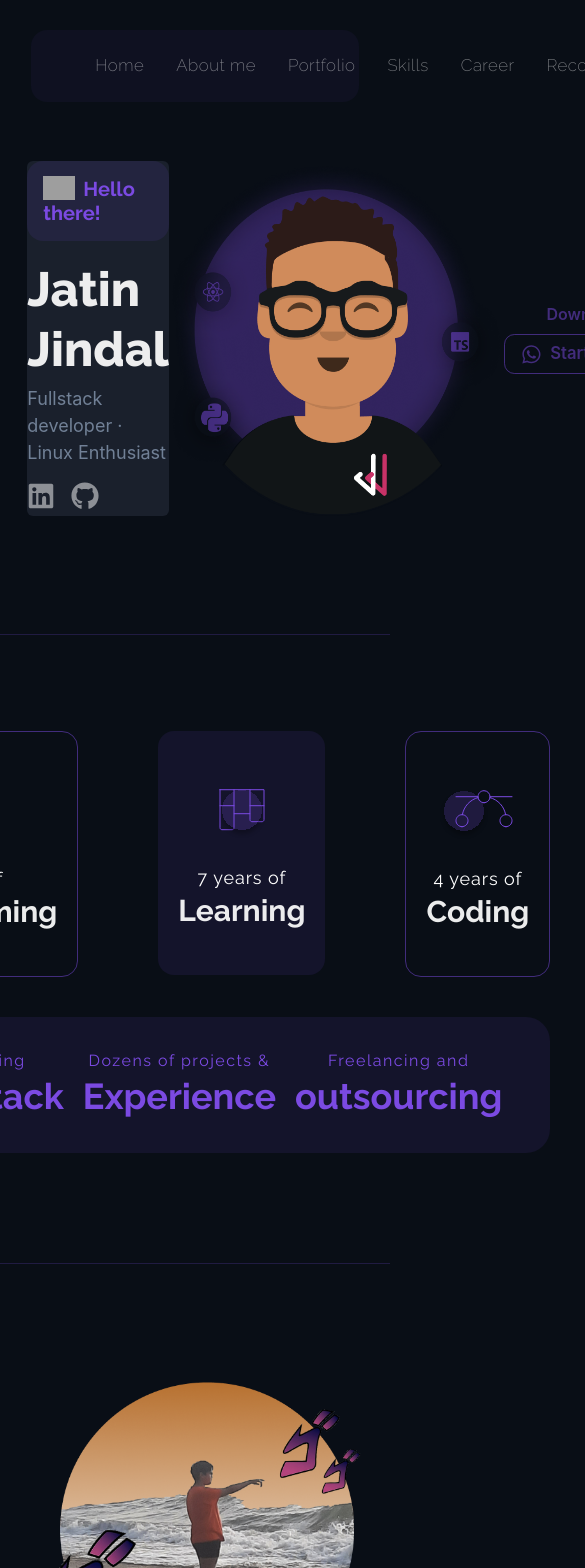
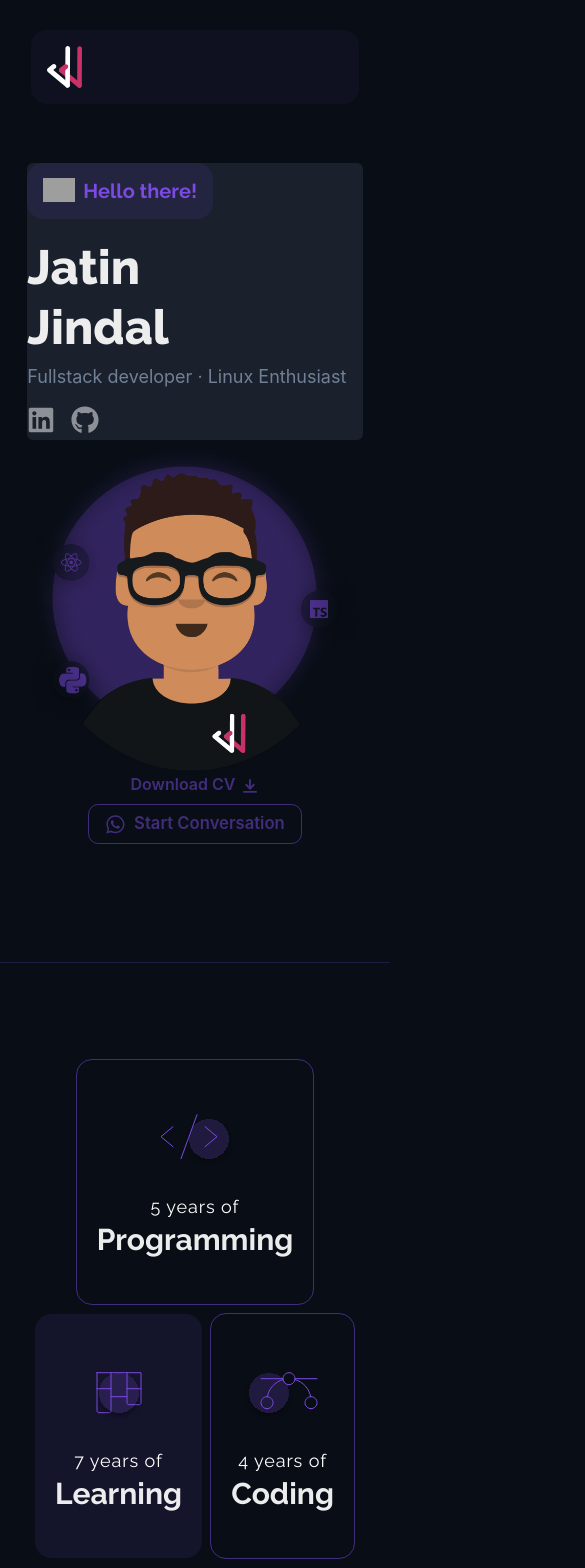
Before and after one commit to Jatin-Jindal/Jatin-Jindal.github.io, a Next.js app: page / in a window 390 px wide. Shown: the top 1568 px of the page, 585 px wide, since content can reach past the window. Built offline with nearby package versions, Linux system fonts and the light colour scheme; grey boxes are pictures that could not be loaded.

Commit message:
Hotfix responsiveness

```diff
--- a/src/components/About/About.tsx
+++ b/src/components/About/About.tsx
@@ -9,7 +9,7 @@ interface AboutProps {}
 export const About: React.FC<AboutProps> = ({}) => {
   return (
     <Flex id="about" flexDir={{ base: "column", md: "row" }} my="14vh" mx="7vw">
-      <Center minW={"5em"}>
+      <Center minW={"5em"} mb={{ base: 12, md: 0 }}>
         <Image src={profilePic} alt="About" />
       </Center>
       <Spacer />
--- a/src/components/Home/experience/Experience.tsx
+++ b/src/components/Home/experience/Experience.tsx
@@ -1,4 +1,5 @@
 import {
+  AspectRatio,
   Box,
   Center,
   Flex,
@@ -7,7 +8,9 @@ import {
   Heading,
   Spacer,
   Text,
+  useMediaQuery,
   VStack,
+  Wrap,
 } from "@chakra-ui/react";
 import React from "react";
 import ExpCard from "./ExpCard";
@@ -21,8 +24,10 @@ interface ExperienceProps {
 }
 
 export const Experience: React.FC<ExperienceProps> = ({ id }) => {
+  const [isLargerThanMD] = useMediaQuery(`(min-width: 52em)`);
   return (
     <Center id={id || "experience"}>
+      {isLargerThanMD ? (
         <Grid
           mt="6em"
           templateColumns="repeat(3, 1fr)"
@@ -57,6 +62,18 @@ export const Experience: React.FC<ExperienceProps> = ({ id }) => {
             </Flex>
           </GridItem>
         </Grid>
+      ) : (
+        <Wrap my="6em" align="center" justify="center">
+          <ExpCard numYears={5} activity="Programming" icon={CodeIcon} />
+          <ExpCard
+            numYears={7}
+            activity="Learning"
+            icon={ProjectsIcon}
+            filled={true}
+          />
+          <ExpCard numYears={4} activity="Coding" icon={DesignIcon} />
+        </Wrap>
+      )}
     </Center>
   );
 };
--- a/src/components/Home/mainPage/MainPage.tsx
+++ b/src/components/Home/mainPage/MainPage.tsx
@@ -20,7 +20,13 @@ interface MainPageProps {
 
 export const MainPage: React.FC<MainPageProps> = ({ id }) => {
   return (
-    <Flex mx="7vw" mt="7vh" mb="14vh" id={id || "mainPage"}>
+    <Flex
+      mx="7vw"
+      mt="7vh"
+      mb="14vh"
+      id={id || "mainPage"}
+      flexDirection={{ base: "column", md: "row" }}
+    >
       <Box my="auto">
         <InfoCard />
       </Box>
--- a/src/components/Home/navbar/NavBar.tsx
+++ b/src/components/Home/navbar/NavBar.tsx
@@ -6,10 +6,10 @@ import logo from "./../../../assets/Logo.svg";
 const buttons = {
   Home: "#",
   "About me": "#about",
-  Portfolio: "#portfolio",
+  // Portfolio: "#portfolio",
   Skills: "#skills",
-  Career: "#career",
-  Recommendations: "#recommendations",
+  // Career: "#career",
+  // Recommendations: "#recommendations",
   Contact: "#contact",
 };
 
@@ -35,7 +35,12 @@ export const NavBar: React.FC<navbarProps> = ({ id }) => {
         />
       </Box>
       <Spacer />
-      <ButtonGroup spacing="0" p="4" variant="ghost">
+      <ButtonGroup
+        spacing="0"
+        p="4"
+        variant="ghost"
+        display={{ base: "none", md: "block" }}
+      >
         {Object.entries(buttons).map(([key, value]) => (
           <Link href={value} key={key}>
             <Button
```
Lines whose indentation alone changed are shown as unchanged.
